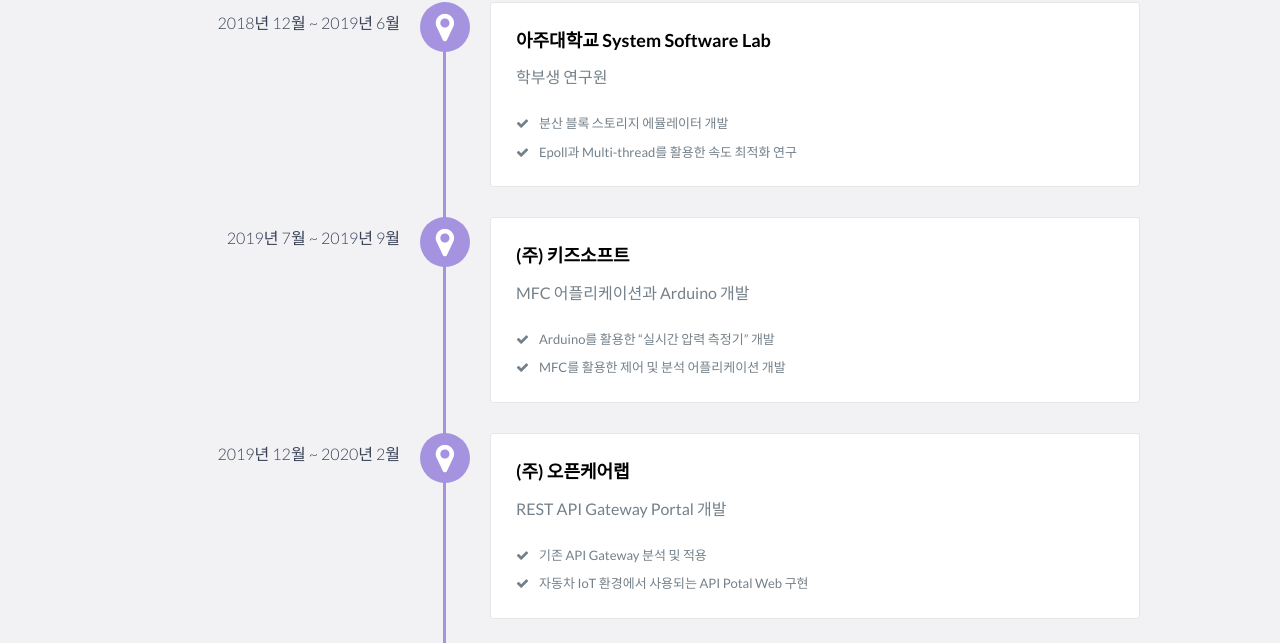
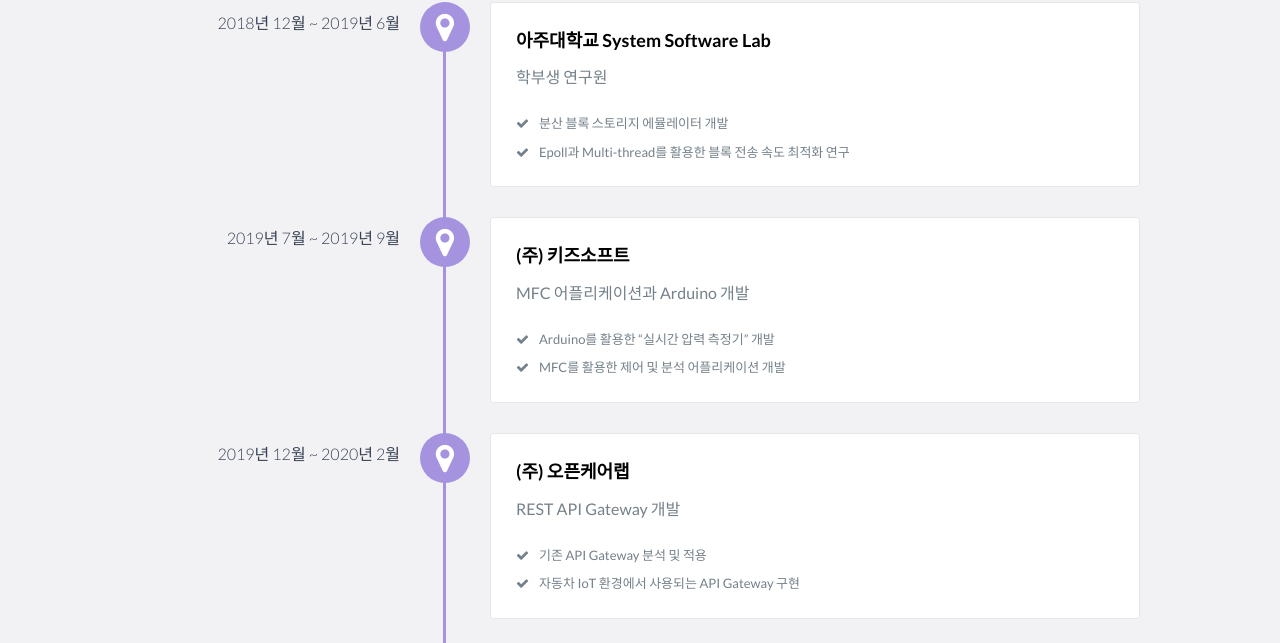
Before and after one commit to peterhyun1234/peterhyun1234.github.io, a website: page index.html in a window 1280 px wide. Shown: the part 1297-1940 px from the top of the page. Drawn offline with nearby package versions, Linux system fonts and the light colour scheme.

Commit message:
add disciptions for expirience

```diff
--- a/index.html
+++ b/index.html
@@ -88,7 +88,7 @@
                 <p style="font-size: large; margin: 10px 10px 13px 10px; color: black; font-weight: bold;">아주대학교 System Software Lab</p>
                 <p style="font-size: medium; margin: 10px 10px 25px 10px;"> 학부생 연구원</p>
                 <p style="font-size: small; margin: 10px;"><i class="fa fa-check" style="margin-right: 10px;"></i>분산 블록 스토리지 에뮬레이터 개발</p>
-                <p style="font-size: small; margin: 10px;"><i class="fa fa-check" style="margin-right: 10px;"></i>Epoll과 Multi-thread를 활용한 속도 최적화 연구</p>
+                <p style="font-size: small; margin: 10px;"><i class="fa fa-check" style="margin-right: 10px;"></i>Epoll과 Multi-thread를 활용한 블록 전송 속도 최적화 연구</p>
             </div>
 
             <div data-date="2019년 7월 ~ 2019년 9월">
@@ -100,9 +100,9 @@
 
             <div data-date="2019년 12월 ~ 2020년 2월">
                 <p style="font-size: large; margin: 10px 10px 13px 10px; color: black; font-weight: bold;">(주) 오픈케어랩</p>
-                <p style="font-size: medium; margin: 10px 10px 25px 10px;"> REST API Gateway Portal 개발</p>
+                <p style="font-size: medium; margin: 10px 10px 25px 10px;"> REST API Gateway 개발</p>
                 <p style="font-size: small; margin: 10px;"><i class="fa fa-check" style="margin-right: 10px;"></i>기존 API Gateway 분석 및 적용</p>
-                <p style="font-size: small; margin: 10px;"><i class="fa fa-check" style="margin-right: 10px;"></i>자동차 IoT 환경에서 사용되는 API Potal Web 구현</p>
+                <p style="font-size: small; margin: 10px;"><i class="fa fa-check" style="margin-right: 10px;"></i>자동차 IoT 환경에서 사용되는 API Gateway 구현</p>
             </div>
 
             <div data-date="2020년 4월 ~ 현재">
```
